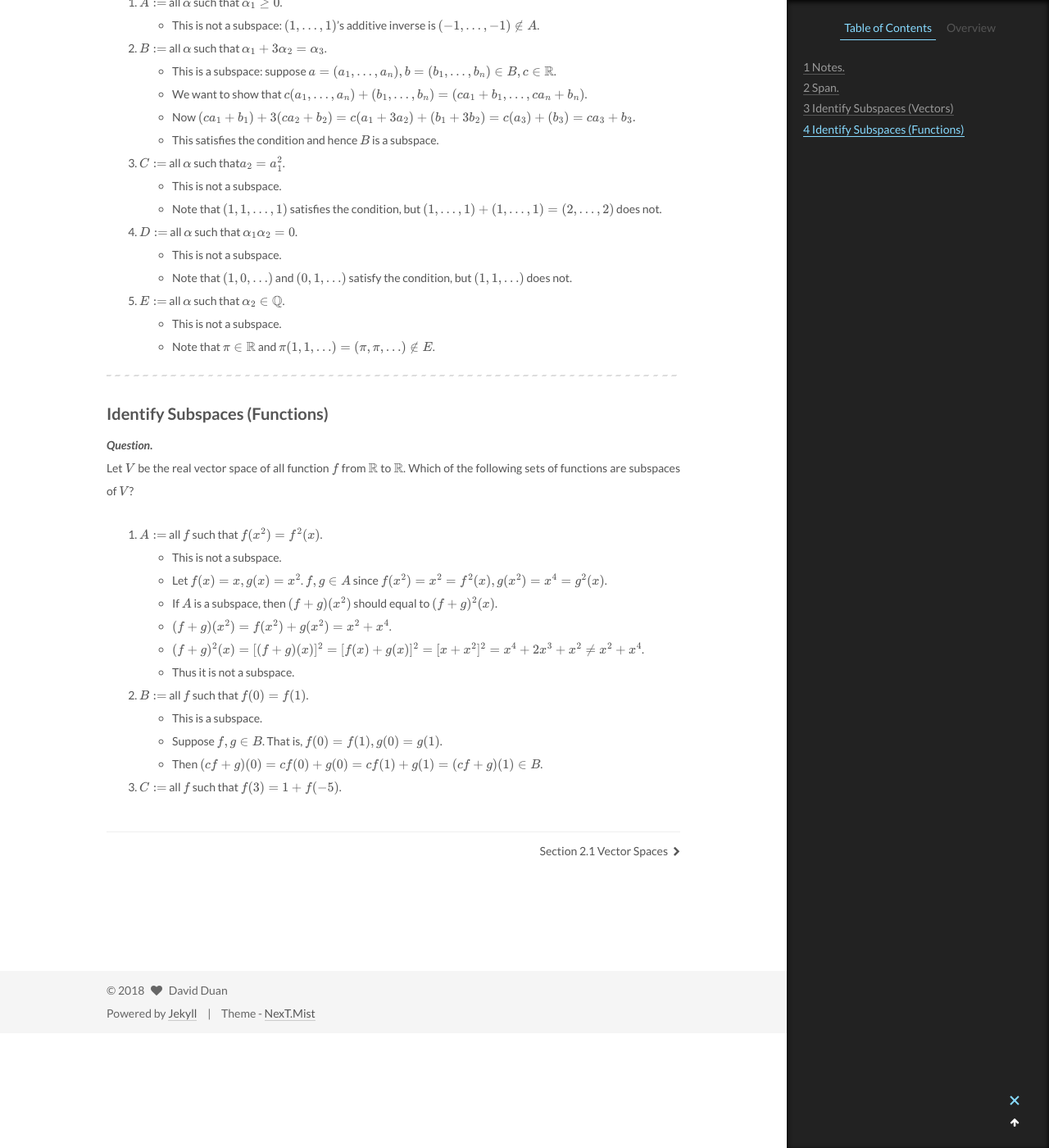
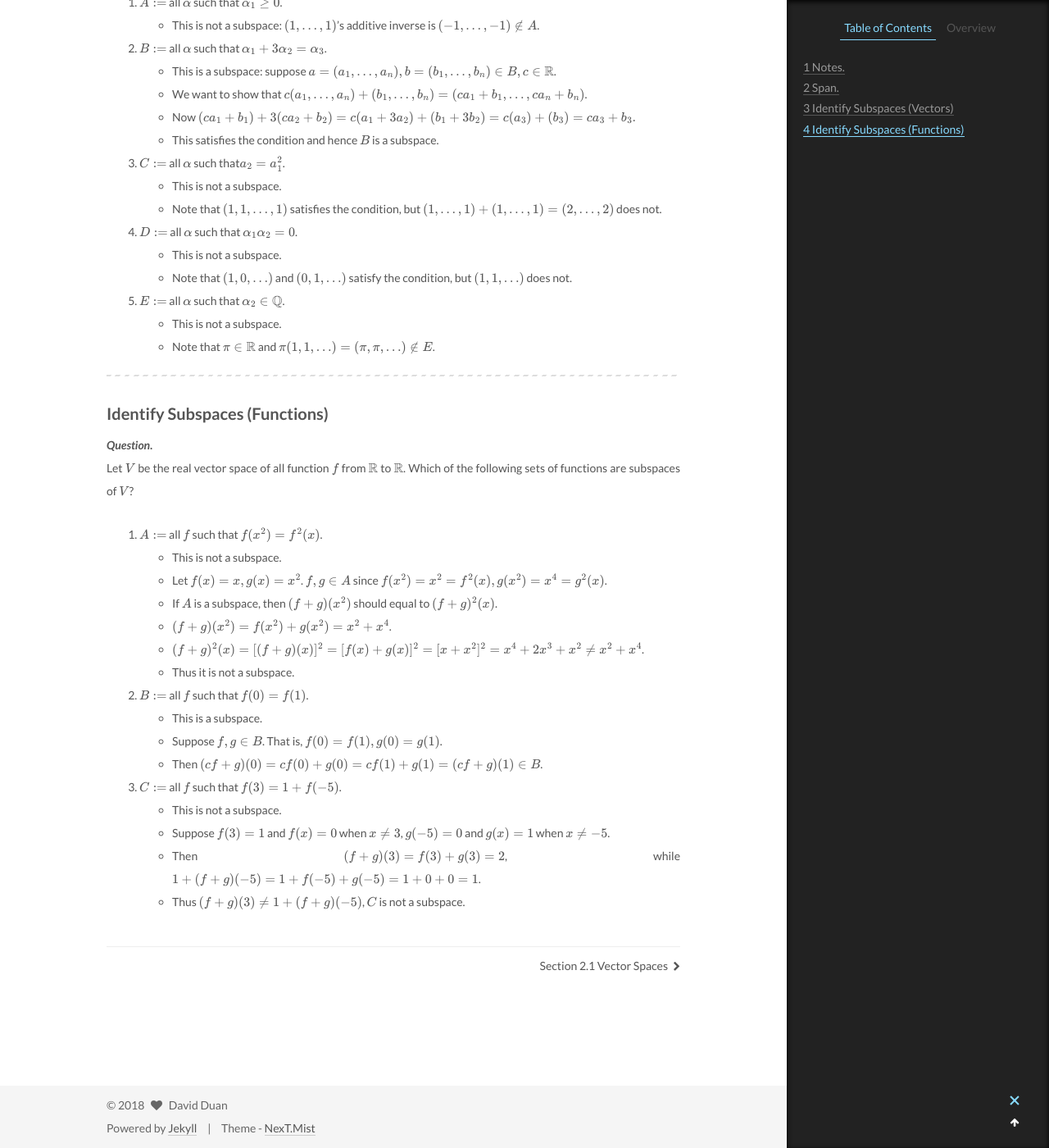
Before and after one commit to owaindex/Rootofallevii.github.io, a Jekyll site: the page built from _posts/2018-02-05-Section-2.2-Subspaces.md, in a window 1280 px wide and 1400 px high, scrolled down 1108 px. Shown: the whole window at 82% size. Built offline with Jekyll 4.4.1, drawn with Linux system fonts in a browser that asks for light colours; formulas are drawn with MathJax 3.

Commit message:
Update 2018-02-05-Section-2.2-Subspaces.md

```diff
--- a/_posts/2018-02-05-Section-2.2-Subspaces.md
+++ b/_posts/2018-02-05-Section-2.2-Subspaces.md
@@ -51,9 +51,12 @@ Let $V$ be the real vector space of all function $f$ from $\mathbb{R}$ to $\math
   - $(f+g)(x^2) = f(x^2) + g(x^2) = x^2 + x^4$.
   - $(f+g)^2(x) = [(f+g)(x)]^2 = [f(x)+g(x)]^2 = [x+x^2]^2 = x^4+2x^3+x^2 \ne x^2+x^4$.
   - Thus it is not a subspace.
-
 2. $B :=$ all $f$ such that $f(0) = f(1)$.
   - This is a subspace.
   - Suppose $f, g \in B$. That is, $f(0) = f(1), g(0) = g(1)$.
   - Then $(cf + g)(0) = cf(0) + g(0) = cf(1) + g(1) = (cf+g)(1) \in B$.
 3. $C :=$ all $f$ such that $f(3) = 1 + f(-5)$.
+  - This is not a subspace.
+  - Suppose $f(3) = 1$ and $f(x) = 0$ when $x \ne 3$, $g(-5) = 0$ and $g(x) = 1$ when $x \ne -5$.
+  - Then $(f + g)(3) = f(3) + g(3) = 2$, while $1+(f+g)(-5) = 1 + f(-5) + g(-5) = 1 + 0 + 0 = 1$.
+  - Thus $(f+g)(3) \ne 1 + (f+g)(-5)$, $C$ is not a subspace.
```
